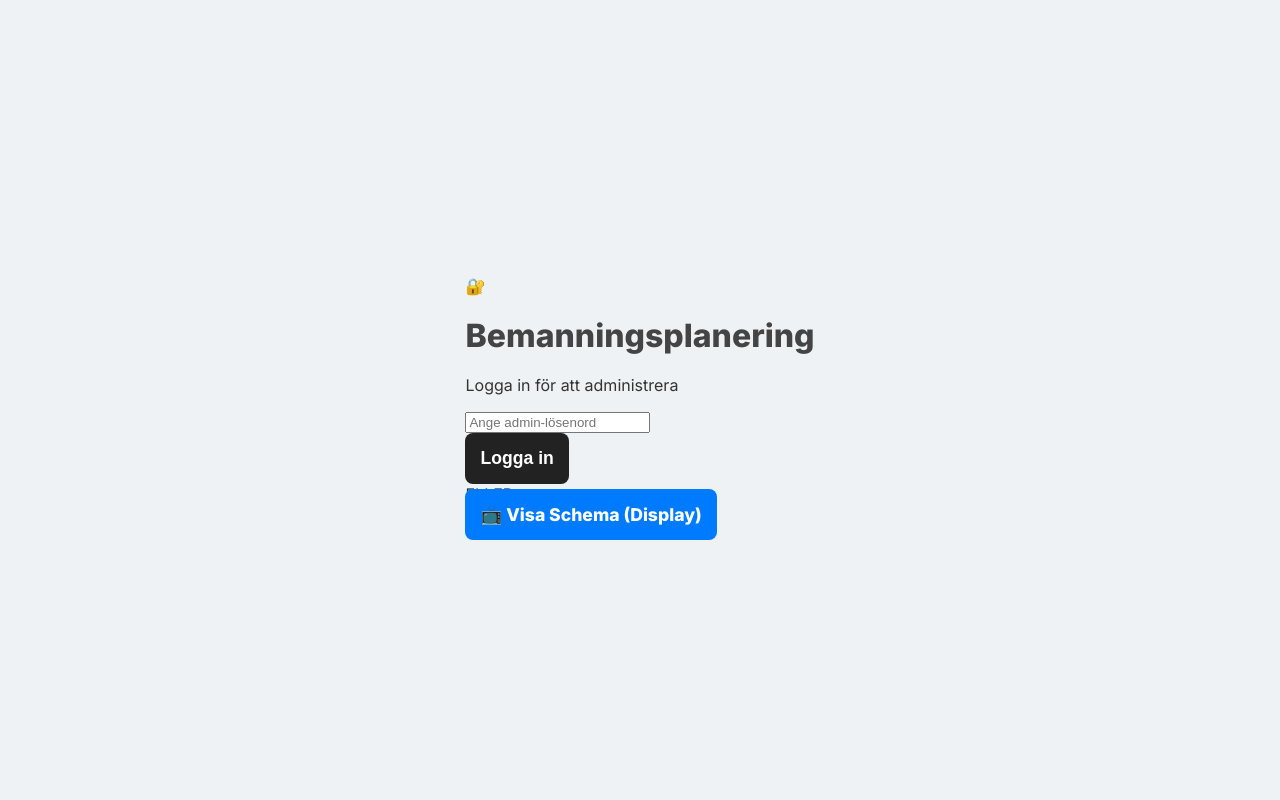
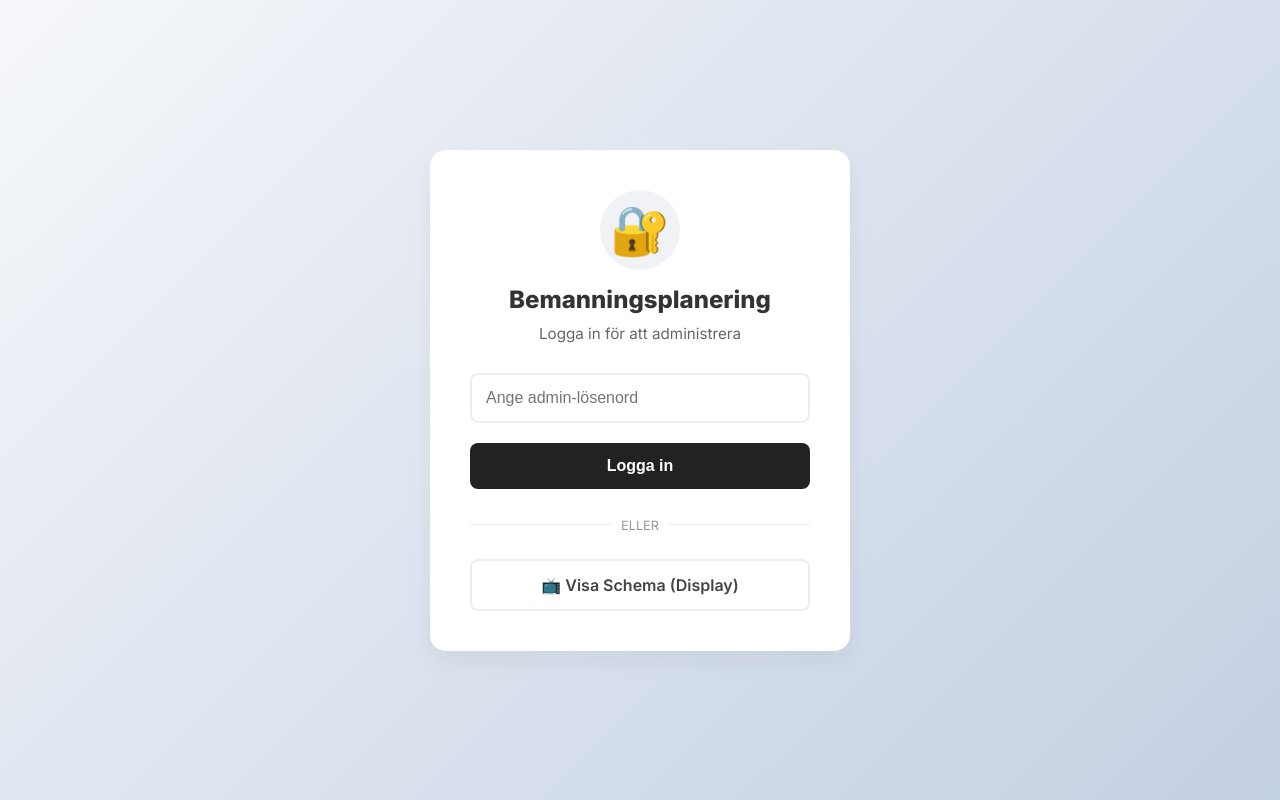
Before and after one commit to fuzzbdn/plbdn, a website: page index.html in a window 1280 px wide. Drawn offline with Linux system fonts and the light colour scheme.

Commit message:
Update style.css
ny login css

```diff
--- a/style.css
+++ b/style.css
@@ -533,50 +533,114 @@ body.display-view .shift-card.empty {
 /* =========================================
    10. LOGIN SIDA
    ========================================= */
-body.login-view {
+.login-view {
+    background: linear-gradient(135deg, #f5f7fa 0%, #c3cfe2 100%);
+    min-height: 100vh;
     display: flex;
+    align-items: center;
     justify-content: center;
-    align-items: center;
-    height: 100vh;
-    background-color: #eef2f5;
+    padding: 20px;
 }
 
-.login-container {
+.login-wrapper { width: 100%; max-width: 420px; }
+
+.login-card {
     background: white;
     padding: 40px;
-    border-radius: 12px;
-    box-shadow: 0 4px 20px rgba(0,0,0,0.1);
+    border-radius: 16px;
+    box-shadow: 0 10px 25px rgba(0,0,0,0.05);
     text-align: center;
-    max-width: 400px;
-    width: 100%;
 }
 
-.login-buttons {
-    display: flex;
-    flex-direction: column;
-    gap: 15px;
-    margin-top: 30px;
+.login-header { margin-bottom: 30px; }
+
+.icon-bg {
+    font-size: 3rem;
+    margin-bottom: 15px;
+    display: inline-block;
+    background: #f0f2f5;
+    width: 80px; height: 80px;
+    line-height: 80px;
+    border-radius: 50%;
 }
 
+.login-header h1 { font-size: 1.5rem; margin: 0 0 10px 0; color: #333; }
+.login-header p { color: #666; margin: 0; font-size: 0.95rem; }
+
+.input-group { margin-bottom: 20px; }
+.input-group input {
+    width: 100%;
+    padding: 14px;
+    border: 2px solid #eee;
+    border-radius: 8px;
+    font-size: 1rem;
+    outline: none;
+    transition: border-color 0.2s;
+}
+.input-group input:focus { border-color: #333; }
+
 .action-btn {
-    padding: 15px;
+    width: 100%;
+    display: block;
+    padding: 14px;
     border-radius: 8px;
     border: none;
-    font-size: 1.1rem;
-    font-weight: bold;
+    font-size: 1rem;
+    font-weight: 600;
     cursor: pointer;
     text-decoration: none;
     transition: transform 0.1s, opacity 0.2s;
+    box-sizing: border-box; /* Viktigt för padding */
 }
 
-.action-btn:hover { opacity: 0.9; transform: translateY(-1px); }
+.action-btn.primary { background-color: #222; color: white; margin-bottom: 15px; }
+.action-btn.primary:hover { background-color: #000; }
 
-.action-btn.primary {
-    background-color: #222;
-    color: white;
+.action-btn.secondary {
+    background-color: white;
+    color: #444;
+    border: 2px solid #eee;
+}
+.action-btn.secondary:hover { background-color: #f9f9f9; border-color: #ddd; }
+
+.divider {
+    position: relative;
+    margin: 25px 0;
+    text-align: center;
+}
+.divider::before {
+    content: "";
+    position: absolute; top: 50%; left: 0; right: 0;
+    border-top: 1px solid #eee;
+}
+.divider span {
+    background: white;
+    padding: 0 10px;
+    color: #999;
+    font-size: 0.8rem;
+    position: relative;
 }
 
-.action-btn.secondary {
-    background-color: #007bff;
-    color: white;
+/* LOGGA UT KNAPP (ADMIN) */
+.admin-header .header-content {
+    display: flex;
+    justify-content: space-between;
+    align-items: center;
+    max-width: 1600px;
+    margin: 0 auto;
 }
+.logout-btn {
+    display: flex;
+    align-items: center;
+    gap: 8px;
+    background: #ffebee;
+    color: #c62828;
+    border: none;
+    padding: 8px 16px;
+    border-radius: 6px;
+    font-weight: 600;
+    cursor: pointer;
+    font-size: 0.9rem;
+    transition: background 0.2s;
+}
+.logout-btn:hover { background: #ffcdd2; }
```
